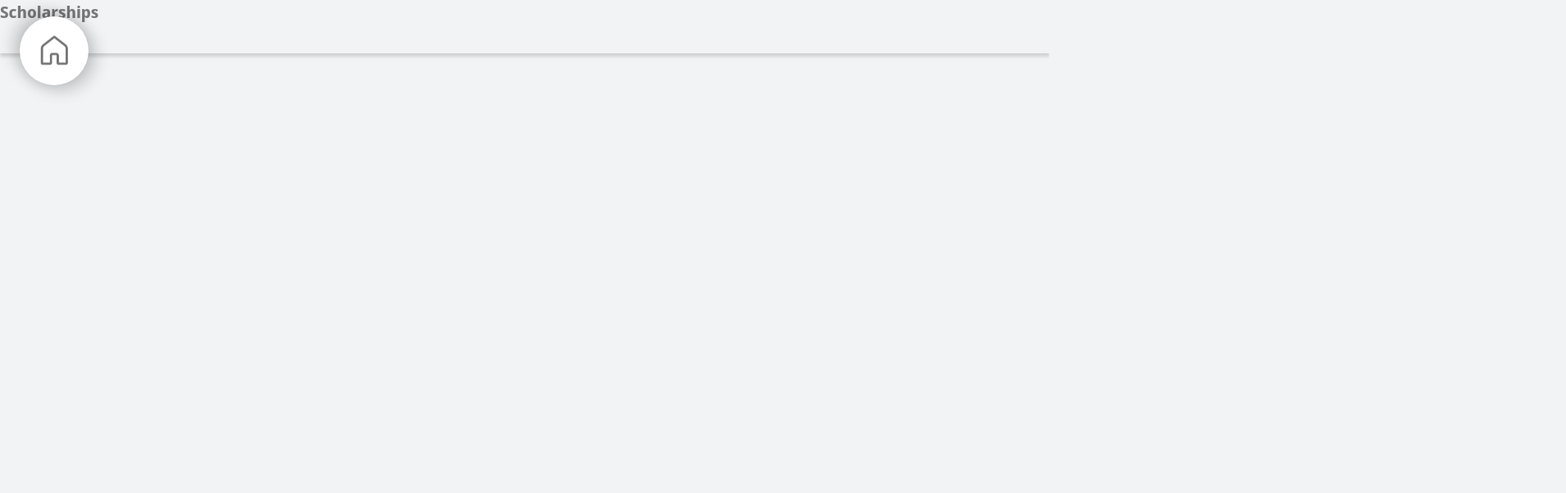
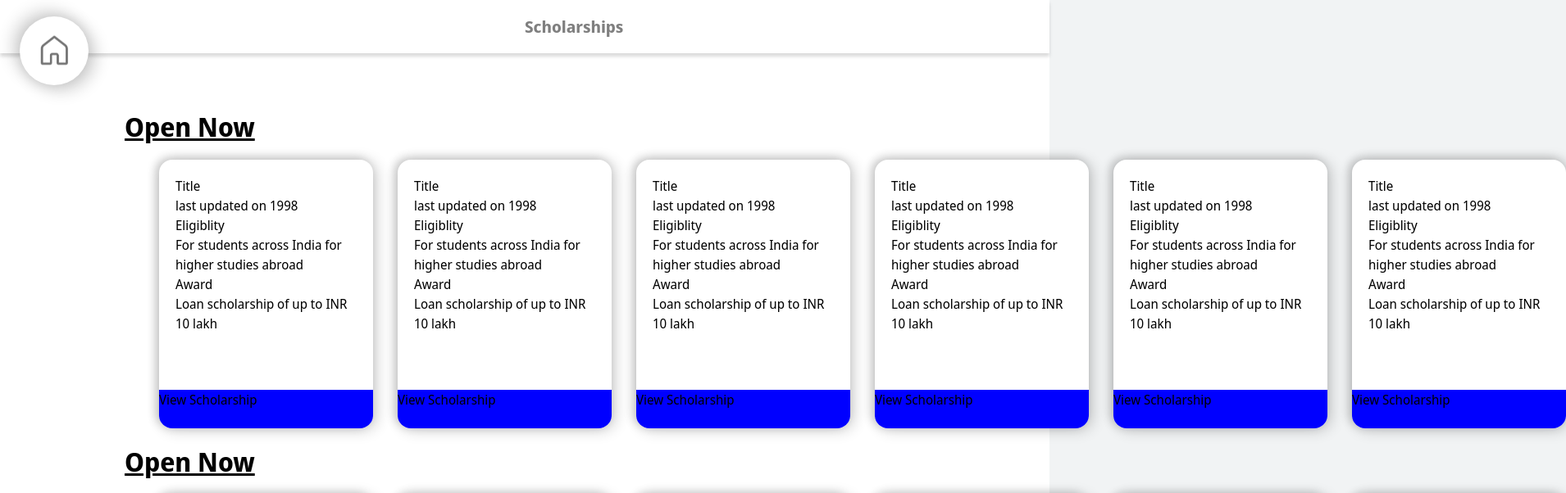
Before and after one commit to SahilShameerDev/scholarship_website_gdsc, a Next.js app: page /scholarships in a window 1280 px wide. Shown: the top 602 px of the page at 82% size, 1910 px wide, since content can reach past the window. Built offline with nearby package versions, Linux system fonts and the light colour scheme.

Commit message:
Scholarship page cards added

```diff
--- a/app/scholarships/page.tsx
+++ b/app/scholarships/page.tsx
@@ -2,12 +2,16 @@ import Header from '@/components/ScholarshipPage/Header/Header'
 import Home from '@/components/ScholarshipPage/Home/Home'
 import React from 'react'
 import style from './scholar.module.css'
+import ScholarSections from '@/components/ScholarshipPage/ScholarSections/ScholarSections'
 
 const page = () => {
   return (
     <div className={style.scholar}>
+      <div className={style.bg}></div>
         <Header/>
         <Home/>
+        <ScholarSections/>
+        <ScholarSections/>
     </div>
   )
 }
--- a/app/scholarships/scholar.module.css
+++ b/app/scholarships/scholar.module.css
@@ -1,3 +1,11 @@
 .scholar{
     height: 100%;
 }
+
+.bg{
+    position: absolute;
+    top: 0;
+    height: 1000px;
+    width: 100%;
+    background-color: #FFFFFF;
+}
--- /dev/null
+++ b/components/ScholarshipPage/Card/Card.module.css
@@ -0,0 +1,25 @@
+.panel{
+    width: 261px;
+    height: 328px;
+    background-color: white;
+    box-shadow: 4px 2px 18px 0 rgba(0, 0, 0, 0.2), -4px -2px 12px 0 rgba(0, 0, 0, 0.19);
+    position: relative;
+    top: 50px;
+    left: 9rem;
+    border-radius: 16px;
+    text-align: left;
+    padding: 20px;
+    float: left;
+    margin-left: 30px;
+}
+
+.button{
+    width: 261px;
+    height: 47px;
+    position: absolute;
+    bottom: 0px;
+    left: 0;
+    background-color: blue;
+    border-radius: 0 0 16px 16px;
+
+}
--- /dev/null
+++ b/components/ScholarshipPage/Card/Card.tsx
@@ -0,0 +1,18 @@
+import React from 'react'
+import styles from './Card.module.css'
+
+const Cards = () => {
+  return (
+    <div className={styles.panel}>
+        <h1>Title</h1>
+        <p>last updated on 1998</p>
+        <h2>Eligiblity</h2>
+        <p>For students across India for higher studies abroad</p>
+        <h2>Award</h2>
+        <p>Loan scholarship of up to INR 10 lakh</p>
+        <div className={styles.button}> View Scholarship</div>
+    </div>
+  )
+}
+
+export default Cards
--- a/components/ScholarshipPage/Header/Header.module.css
+++ b/components/ScholarshipPage/Header/Header.module.css
@@ -1,11 +1,17 @@
-.header{
+.header {
   font-weight: 700;
   font-size: 20px;
-
   color: #00000080;
   box-shadow: 0 4px 4px #00000025;
   position: absolute;
   top: 0px;
   width: 100%;
   height: 65px;
+  background-color: #FFFFFF;
 }
+.title{
+    position: absolute;
+    top: 18px;
+    left: 50%;
+
+}
--- a/components/ScholarshipPage/Header/Header.tsx
+++ b/components/ScholarshipPage/Header/Header.tsx
@@ -1,14 +1,14 @@
-import React from 'react'
-import styles from './Header.module.css'
+import React from "react";
+import styles from "./Header.module.css";
 
 const Header = () => {
   return (
     <div>
-        <div className={styles.header}>
-        <h1>Scholarships</h1>
+      <div className={styles.header}>
+        <h1 className={styles.title}>Scholarships</h1>
+      </div>
     </div>
-    </div>
-  )
-}
+  );
+};
 
-export default Header
+export default Header;
--- a/components/ScholarshipPage/Home/Home.module.css
+++ b/components/ScholarshipPage/Home/Home.module.css
@@ -8,7 +8,6 @@
     left: 1.5rem;
     box-shadow: 8px 6px 20px 0 rgba(0, 0, 0, 0.2), -8px -6px 20px 0 rgba(0, 0, 0, 0.19);
     text-align: center;
-
 }
 .homeIcon{
     margin-left: auto;
--- a/components/ScholarshipPage/Home/Home.tsx
+++ b/components/ScholarshipPage/Home/Home.tsx
@@ -1,11 +1,14 @@
 import React from 'react'
 import styles from './Home.module.css'
 import Image from 'next/image'
+import Link from 'next/link'
 
 const Home = () => {
   return (
     <div className={styles.homeBtn}>
-        <Image src='/home.png' alt='' width={50} height={50} className={styles.homeIcon}/>
+    <Link href='/'>
+        <Image src='/home.png' alt='' width={50} height={50} className={styles.homeIcon} />
+    </Link>
     </div>
   )
 }
--- /dev/null
+++ b/components/ScholarshipPage/ScholarSections/ScholarSection.module.css
@@ -0,0 +1,16 @@
+.title{
+    text-decoration: underline;
+    position: relative;
+    top: 50px;
+    left: 9.5rem;
+    font-size: 32px;
+    font-weight: 700;
+    line-height: 41px;
+}
+
+.cards{
+    display: flex;
+    padding: 20px;
+    float: left;
+
+}
--- /dev/null
+++ b/components/ScholarshipPage/ScholarSections/ScholarSections.tsx
@@ -0,0 +1,21 @@
+import React from 'react'
+import styles from './ScholarSection.module.css'
+import Cards from '../Card/Card'
+
+const ScholarSections = () => {
+  return (
+    <div className={styles.container}>
+        <h2 className={styles.title}>Open Now</h2>
+        <div className={styles.cards}>
+          <Cards/>
+          <Cards/>
+          <Cards/>
+          <Cards/>
+          <Cards/>
+          <Cards/>
+        </div>
+    </div>
+  )
+}
+
+export default ScholarSections
```
Lines whose indentation alone changed are shown as unchanged.
